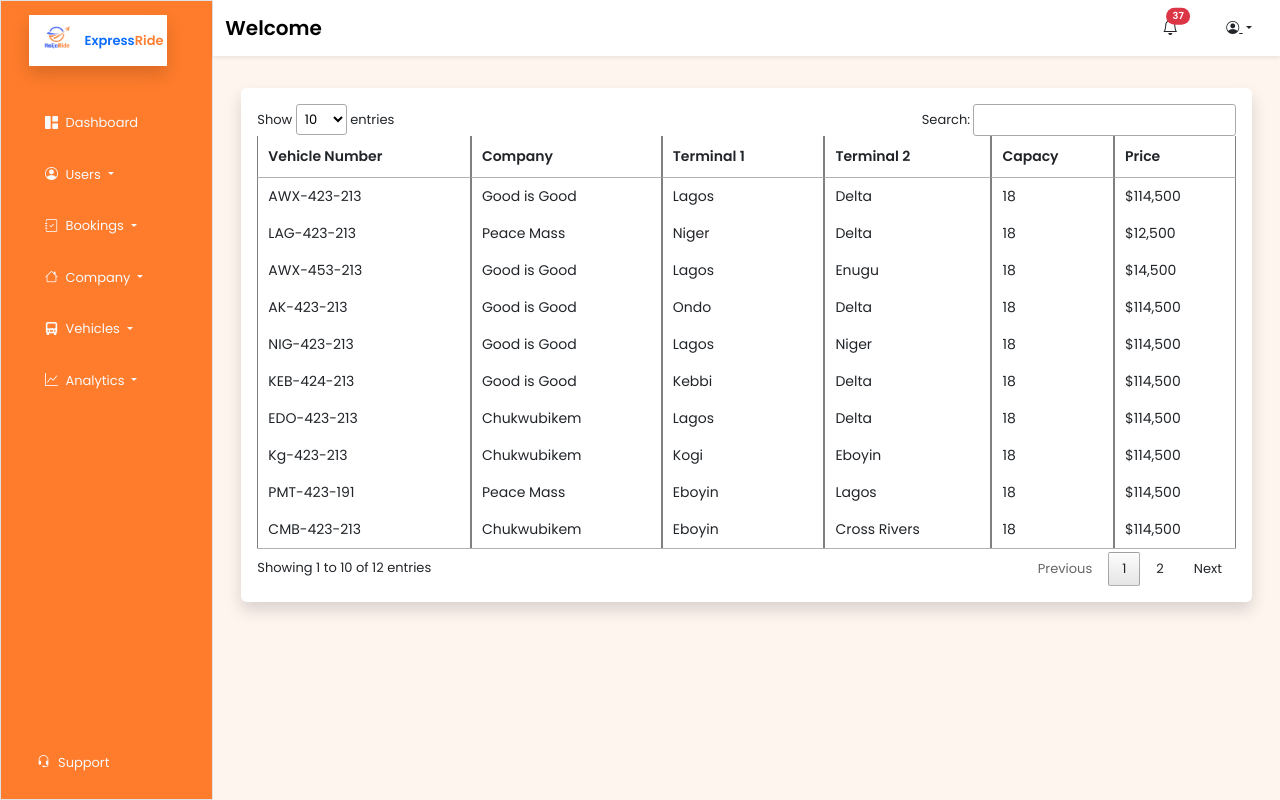
After one commit to joelwry/transport_booking, a Django app: page /manager/bookings/ in a window 1280 px wide. The commit adds this page. Run offline with Django 5.2, Linux system fonts and the light colour scheme; some libraries are stand-ins or nearby versions.

Commit message:
updates the book now page and the filter is now showing but i did not work on it i also add the mor view to the manager app

```diff
--- a/booking/forms.py
+++ b/booking/forms.py
@@ -29,7 +29,7 @@ class SignUpForm(forms.ModelForm):
 
     class Meta:
         model = User
-        fields = ['username', 'email', 'password1', 'password2']
+        fields = ['username', 'email', 'first_name','last_name', 'password1', 'password2']
 
     def clean_password1(self):
         password = self.cleaned_data.get('password1')
--- a/booking/templates/booking/user_dashboard.html
+++ b/booking/templates/booking/user_dashboard.html
@@ -33,7 +33,7 @@
                     </div>
                     <div class="row">
                         <div class="col">
-                            <a  href="{% url "book" %}"
+                            <a  href="{% url "book" 1 %}"
                                 class="btn btn-sm btn-dark text-white action-button me-1"><span
                                     class="me-1"><i class="bi bi-truck-front"></i></span>Book Now</a>
                             <button type="button"
--- a/booking/views.py
+++ b/booking/views.py
@@ -19,7 +19,7 @@ LOCKOUT_TIME = 5  # in minutes
 # SHOW THE UPDATE LANDING PAGE FROM FRANK
 # this should be for landing page
 def index(request):
-    return render(request, 'booking/index.html')
+    return render(request, 'index.html')
 
 # GOOD TO GO
 # user dashboard.. user must be authenticated to view this page
--- a/manager/templates/base/base.html
+++ b/manager/templates/base/base.html
@@ -11,8 +11,11 @@
     <link rel="preconnect" href="https://fonts.googleapis.com">
     <link rel="preconnect" href="https://fonts.gstatic.com" crossorigin>
     <link href="https://fonts.googleapis.com/css2?family=Poppins:wght@400;500;600&display=swap" rel="stylesheet">
+    <!-- data tabe -->
+    <link rel="stylesheet" href="https://cdn.datatables.net/2.1.3/css/dataTables.dataTables.min.css">
 
     <script src="https://cdn.jsdelivr.net/npm/chart.js"></script>
+
 
     {% load static %}
 
@@ -62,7 +65,7 @@
                             </a>
                             <ul class="collapse nav ms-4" aria-labelledby="" id="collapse-booking">
                                 <li class="nav-item">
-                                    <a class="nav-link submenu " href="book_now.html">Book List</a>
+                                    <a class="nav-link submenu " href="{% url "manager:bookings" %}">Bookings</a>
                                 </li>
                                 <li class="nav-item">
                                     <a class="nav-link submenu" href="bookings.html">New Book</a>
@@ -78,7 +81,7 @@
                             </a>
                             <ul class="collapse nav ms-4" aria-labelledby="" id="collapse-travellers">
                                 <li class="nav-item">
-                                    <a class="nav-link submenu " href="book_now.html">Company List</a>
+                                    <a class="nav-link submenu " href="{% url "manager:companies" %}">Companies</a>
                                 </li>
                                 <li class="nav-item">
                                     <a class="nav-link submenu" href="{% url "manager:newcompany" %}">Add New</a>
@@ -170,9 +173,9 @@
                 </div>
 
                <!-- wrapper starts here -->
-                <div class="col-12 px-4 ">
+                <div class="col-12 px-3 ">
 
-                    <div class="row row-gap-2 mt-3 pb-4">
+                    <div class="row row-gap-2 mt-3 justify-content-center">
 
                         <!-- contennts starts here -->
 
@@ -190,7 +193,7 @@
 
 
          <!-- mobile menu  -->
-         <div class="offcanvas  offcanvas-end num-bg-color" tabindex="-1" id="mobilemenu" aria-labelledby="mobilemenuLabel">
+         <div class="offcanvas  offcanvas-end bgcolor" tabindex="-1" id="mobilemenu" aria-labelledby="mobilemenuLabel">
             <div class="offcanvas-header">
                 <h5 class="text-white"><span class="text-warning fw-bold">Travel</span>Agent</h5>
                 <button type="button" class="btn-close text-reset" data-bs-dismiss="offcanvas" aria-label="Close"></button>
@@ -231,7 +234,7 @@
                                     <a class="nav-link submenu " href="book_now.html">Book now</a>
                                 </li>
                                 <li class="nav-item">
-                                    <a class="nav-link submenu" href="bookings.html">Bookings</a>
+                                    <a class="nav-link submenu" href="{% url "manager:bookings" %}">Bookings</a>
                                 </li>
                             </ul>
                         </li>
@@ -256,7 +259,39 @@
         </div>
     </div>
 
-    <script src="https://cdn.jsdelivr.net/npm/bootstrap@5.3.3/dist/js/bootstrap.bundle.min.js" integrity="sha384-YvpcrYf0tY3lHB60NNkmXc5s9fDVZLESaAA55NDzOxhy9GkcIdslK1eN7N6jIeHz" crossorigin="anonymous"></script>
+
+    <script src="https://cdn.jsdelivr.net/npm/bootstrap@5.3.3/dist/js/bootstrap.bundle.min.js"
+    integrity="sha384-YvpcrYf0tY3lHB60NNkmXc5s9fDVZLESaAA55NDzOxhy9GkcIdslK1eN7N6jIeHz"
+    crossorigin="anonymous"></script>
+<!-- chart js -->
+
+    <!-- jquery -->
+    <script src="https://code.jquery.com/jquery-3.7.1.min.js"
+        integrity="sha256-/JqT3SQfawRcv/BIHPThkBvs0OEvtFFmqPF/lYI/Cxo=" crossorigin="anonymous"></script>
+
+
+
+     <script>
+        const tooltipTriggerList = document.querySelectorAll('[data-bs-toggle="tooltip"]')
+        const tooltipList = [...tooltipTriggerList].map(tooltipTriggerEl => new bootstrap.Tooltip(tooltipTriggerEl))
+     </script>
+
+   <!-- data table -->
+   <script src="https://cdn.datatables.net/2.1.3/js/dataTables.min.js"></script>
+
+
+   <script>
+       $(document).ready(function () {
+           $('#myTable').DataTable({
+               ordering: false,
+
+
+
+           })
+       })
+
+
+   </script>
 
 
 </body>
--- /dev/null
+++ b/manager/templates/manager/bookings.html
@@ -0,0 +1,152 @@
+{% extends "base/base.html" %}
+{% load static %}
+{% block page-contents %}
+
+
+  <!-- wrapper starts here -->
+  <div class="col-12 px-4 ">
+
+    <div class="row row-gap-2 mt-3">
+
+        <!-- contennts starts here -->
+
+
+        <div class="col-12">
+            <div class="card history-row border-0 shadow">
+                <div class="card-body ">
+                    <table id="myTable" class="custom-border-color table-responsive table-bordered table-striped"
+                        style="background-color: transparent;">
+                        <thead>
+                            <tr>
+                                <th>Vehicle Number</th>
+                                <th>Company</th>
+                                <th>Terminal 1</th>
+                                <th>Terminal 2</th>
+                                <th>Capacy</th>
+                                <th>Price</th>
+                            </tr>
+                        </thead>
+                        <tbody>
+                            <tr>
+                                <td>AWX-423-213</td>
+                                <td>Good is Good</td>
+                                <td>Lagos</td>
+                                <td>Delta</td>
+                                <td>18</td>
+                                <td>$114,500</td>
+                            </tr>
+
+                            <tr>
+                                <td>LAG-423-213</td>
+                                <td>Peace Mass</td>
+                                <td>Niger</td>
+                                <td>Delta</td>
+                                <td>18</td>
+                                <td>$12,500</td>
+                            </tr>
+
+                            <tr>
+                                <td>AWX-453-213</td>
+                                <td>Good is Good</td>
+                                <td>Lagos</td>
+                                <td>Enugu</td>
+                                <td>18</td>
+                                <td>$14,500</td>
+                            </tr>
+
+                            <tr>
+                                <td>AK-423-213</td>
+                                <td>Good is Good</td>
+                                <td>Ondo</td>
+                                <td>Delta</td>
+                                <td>18</td>
+                                <td>$114,500</td>
+                            </tr>
+
+                            <tr>
+                                <td>NIG-423-213</td>
+                                <td>Good is Good</td>
+                                <td>Lagos</td>
+                                <td>Niger</td>
+                                <td>18</td>
+                                <td>$114,500</td>
+                            </tr>
+
+                            <tr>
+                                <td>KEB-424-213</td>
+                                <td>Good is Good</td>
+                                <td>Kebbi</td>
+                                <td>Delta</td>
+                                <td>18</td>
+                                <td>$114,500</td>
+                            </tr>
+
+                            <tr>
+                                <td>EDO-423-213</td>
+                                <td>Chukwubikem</td>
+                                <td>Lagos</td>
+                                <td>Delta</td>
+                                <td>18</td>
+                                <td>$114,500</td>
+                            </tr>
+
+                            <tr>
+                                <td>Kg-423-213</td>
+                                <td>Chukwubikem</td>
+                                <td>Kogi</td>
+                                <td>Eboyin</td>
+                                <td>18</td>
+                                <td>$114,500</td>
+                            </tr>
+
+                            <tr>
+                                <td>PMT-423-191</td>
+                                <td>Peace Mass</td>
+                                <td>Eboyin</td>
+                                <td>Lagos</td>
+                                <td>18</td>
+                                <td>$114,500</td>
+                            </tr>
+
+                            <tr>
+                                <td>CMB-423-213</td>
+                                <td>Chukwubikem</td>
+                                <td>Eboyin</td>
+                                <td>Cross Rivers</td>
+                                <td>18</td>
+                                <td>$114,500</td>
+                            </tr>
+
+                            <tr>
+                                <td>CMB-324-543</td>
+                                <td>Chukwubikem</td>
+                                <td>Akwa-Ibom</td>
+                                <td>Cross Rivers</td>
+                                <td>18</td>
+                                <td>$114,500</td>
+                            </tr>
+
+                            <tr>
+                                <td>CMB-423-213</td>
+                                <td>Peace Mass</td>
+                                <td>Eboyin</td>
+                                <td>Akwa-Ibom</td>
+                                <td>18</td>
+                                <td>$114,500</td>
+                            </tr>
+                        </tbody>
+                    </table>
+                </div>
+            </div>
+        </div>
+
+
+
+        <!-- contents ends here -->
+
+    </div>
+</div>
+<!-- wrapper ends here -->
+
+
+{% endblock page-contents %}
--- a/manager/templates/manager/index.html
+++ b/manager/templates/manager/index.html
@@ -5,7 +5,7 @@
 
 
 {% block page-contents %}
-<div class='row row-gap-3'>
+<div class='row row-gap-2'>
     <div class="col-lg-3 col-sm-4">
         <div class="card p-2 shadow border-0">
             <div class="card-body">
@@ -61,9 +61,9 @@
 
 </div>
 
-<div class="row px-2 mt-3">
+<div class="row  mt-3">
     <div class="col-12">
-        <div class="card  m-auto border-0 px-2">
+        <div class="card  m-auto border-0 ">
         <div class="card-body">
             <h1 class='page-title py-3'>Weekly Booking Statistics</h1>
             <canvas id="weeklyBookingsChart">
--- a/manager/urls.py
+++ b/manager/urls.py
@@ -1,5 +1,6 @@
 from django.urls import path
 from manager import views
+
 
 
 app_name = "manager"
@@ -15,9 +16,19 @@ urlpatterns = [
     # add new company
     path("add-company/", views.AddCompany, name='newcompany'),
 
+    # company details view
+    path("company-detail/<int:company>/", views.companyDetail, name="company-detail"),
+
     # add new vehicle
     path("add-vehicle/", views.AddVehicle, name='newvehicle'),
 
-    # show analytics
-    path("analytics/", views.booking_stats, name="analytics")
+    # add new vehicle
+    path("companies/", views.companyList, name='companies'),
+
+    path("bookings/", views.BookingListView.as_view(), name="bookings"),
+
+    # # show analytics
+    # path("analytics/", views.booking_stats, name="analytics"),
+
+    path("company-analytics/", views.company_analytics, name="cma")
 ]
--- a/manager/views.py
+++ b/manager/views.py
@@ -1,7 +1,8 @@
-from django.shortcuts import render, redirect
+from django.shortcuts import render, redirect, get_object_or_404
 from booking.models import Vehicle, TransportationCompany, Booking, Terminals, Traveller
 from django.contrib.auth import login, authenticate
 from django.contrib.admin.views.decorators import staff_member_required
+from django.views.generic import ListView
 from django.views.decorators.csrf import csrf_protect
 from django.http import JsonResponse,HttpRequest
 
@@ -100,10 +101,19 @@ def AddVehicle(request):
     return render(request, "manager/add_vehicle.html")
 
 
+# company list
+@staff_member_required
+def companyList(request):
+    companies = TransportationCompany.objects.all()
+    return render(request,'manager/company_list.html', {'companies':companies})
 
 
+@staff_member_required
+def companyDetail(request, company):
+    company = get_object_or_404( TransportationCompany ,id = company)
+    return render(request, 'manager/companydetail.html', {'company': company})
 
-def booking_stats(request):
+def company_analytics(request):
     # Get today's date
     today = timezone.now().date()
 
@@ -129,3 +139,50 @@ def booking_stats(request):
     }
 
     return JsonResponse(monthly_bookings, safe=False)
+
+
+
+# @staff_member_required
+class BookingListView(ListView):
+    model = Booking
+    template_name = "manager/bookings.html"
+    context_object_name = 'bookins'
+
+
+
+
+
+
+
+
+
+
+
+
+from django.utils.timezone import now
+from django.db.models.functions import ExtractMonth
+import calendar
+
+def company_analytics(request):
+    current_year = now().year
+
+    # Aggregate bookings by company for the current year
+    bookings = Booking.objects.filter(
+        booking_date__year=current_year
+    ).values('vehicle__company__name', 'vehicle__company__id').annotate(count=Count('id')).order_by('-count')
+
+    # Convert QuerySet to a list of dictionaries
+    bookings_list = list(bookings)
+
+    # Determine the company with the highest bookings
+    top_company = bookings_list[0] if bookings_list else None
+
+    # Prepare data for the polar chart
+    company_names = [booking['vehicle__company__name'] for booking in bookings_list]
+    booking_counts = [booking['count'] for booking in bookings_list]
+
+    return render(request, 'manager/company-analytic.html', {
+        'company_names': company_names,
+        'booking_counts': booking_counts,
+        'top_company': top_company
+    })
```
Also changed, not shown: booking/templates/base_templates/user_dashboard_base.html (+3 -4 lines), booking/templates/booking/book.html (+14 -12 lines), booking/templates/booking/book_now.html (+17 -12 lines), manager/templates/manager/company-analytic.html (added, +63 -0 lines), manager/templates/manager/company_list.html (added, +80 -0 lines), manager/templates/manager/companydetail.html (added, +102 -0 lines), static/image/company/cbmlogo_t9aikDI.webp (added), static/image/company/pmt_d8k7a5m.webp (added).
